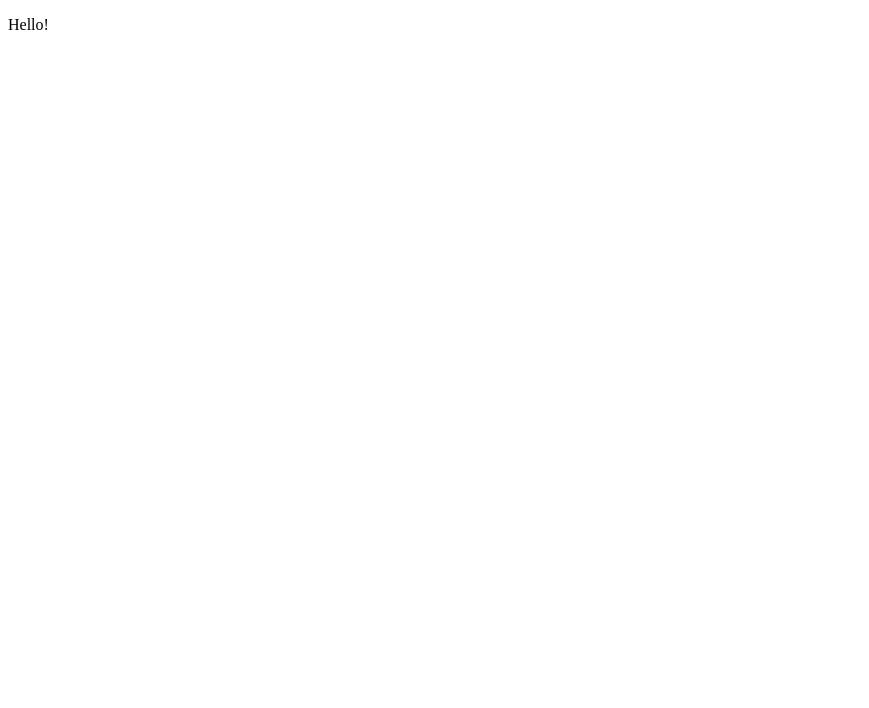
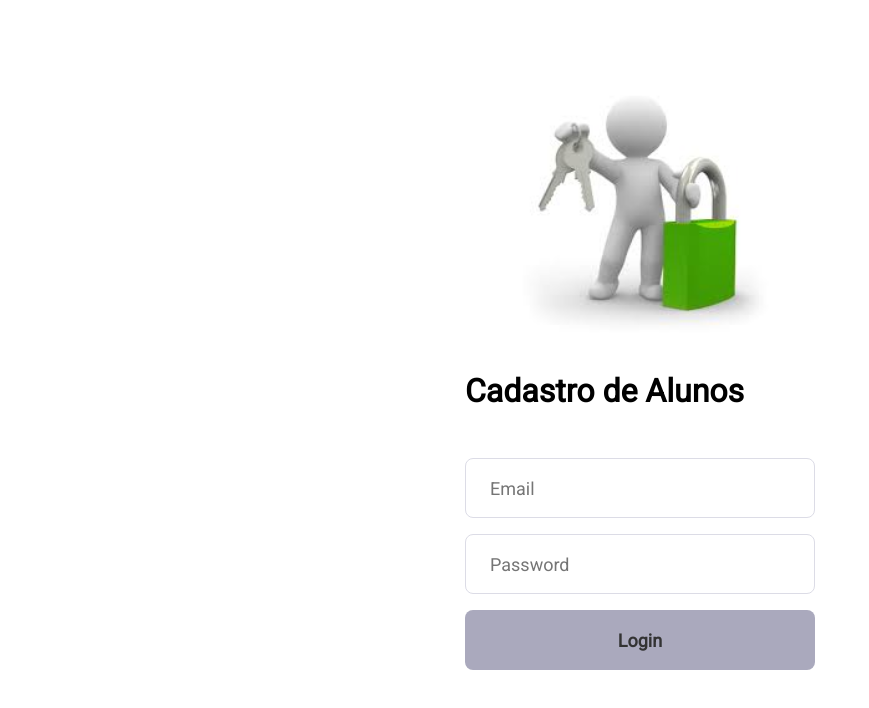
Before and after one commit to Wellington-Henrique/client-react, a React (Create React App) app: page / in a window 1280 px wide. Shown: the top 708 px of the page, without its empty margins (0-869 px from the left). Built offline with nearby package versions, Linux system fonts and the light colour scheme.

Commit message:
Adding Login page

```diff
--- /dev/null
+++ b/src/App.css
@@ -0,0 +1,53 @@
+@import url('https://fonts.googleapis.com/css2?family=Roboto&display=swap');
+
+* {
+    margin: 5;
+    padding: 5;
+    outline: 5;
+    box-sizing: border-box;
+}
+
+body {
+    font: 400 14px Roboto, sans-serif;
+    /*background: #F0F0F5;*/
+    -webkit-font-smoothing: antialiased;
+}
+
+input, button, textarea {
+    font: 400 18px Roboto, sans-serif;
+}
+
+button {
+    cursor: pointer;
+}
+
+form input {
+    width: 100%;
+    height: 60px;
+    color: #333333;
+    border: 1px solid #DCDCE6;
+    border-radius: 8px;
+    padding: 0 24px;
+    margin-top: 16px;
+}
+
+.button {
+    width: 100%;
+    height: 60px;
+    background: #aaa9bd;
+    border: 0;
+    border-radius: 8px;
+    color: #333333;
+    font-weight: 700;
+    margin-top: 16px;
+    display: inline-block;
+    text-align: center;
+    text-decoration: none;
+    font-size: 18px;
+    line-height: 60px;
+    transition: filter 0.3s;
+}
+
+.button:hover {
+    filter: brightness(80%);
+}
--- a/src/App.js
+++ b/src/App.js
@@ -1,7 +1,8 @@
 import React from "react";
-
+import Login from "./pages/Login"
+import "./App.css"
 export default function App() {
   return (
-    <p>Hello!</p>
+    <Login/>
   );
 }
--- /dev/null
+++ b/src/pages/Login/index.jsx
@@ -0,0 +1,19 @@
+import React from 'react';
+import './styles.css';
+import logoImg from '../../assets/login.jpg';
+
+export default function Login () {
+    return (
+        <div className="login-container">
+            <section className="form">
+                <img src={logoImg} alt="Login" id="img1"/>
+                <form>
+                    <h1>Cadastro de Alunos</h1>
+                    <input type="text" placeholder='Email'/>
+                    <input type="password" id="password" placeholder='Password'/>
+                    <button className="button" type="submit">Login</button>
+                </form>
+            </section>
+        </div>
+    )
+}
--- /dev/null
+++ b/src/pages/Login/styles.css
@@ -0,0 +1,37 @@
+.login-container {
+    width: 100%;
+    max-width: 900px;
+    height: 90vh;
+    margin: 0 auto;
+
+    display: flex;
+    align-items: center;
+    justify-content: space-evenly;
+}
+
+.login-container section.form {
+    width: 100%;
+    max-width: 350px;
+    margin: 30px;
+}
+
+.login-container section.form img {
+    width: 45%;
+    margin-left: auto;
+    margin-right: auto;
+    display: block;
+}
+
+.login-container section.form form {
+    margin-top: 5px;
+}
+
+.login-container section.form form h1 {
+    font-size: 32px;
+    margin-bottom: 32px;
+}
+
+#img1 {
+    width: 80%;
+    height: auto;
+}
```
Also changed, not shown: src/assets/login.jpg (added).
